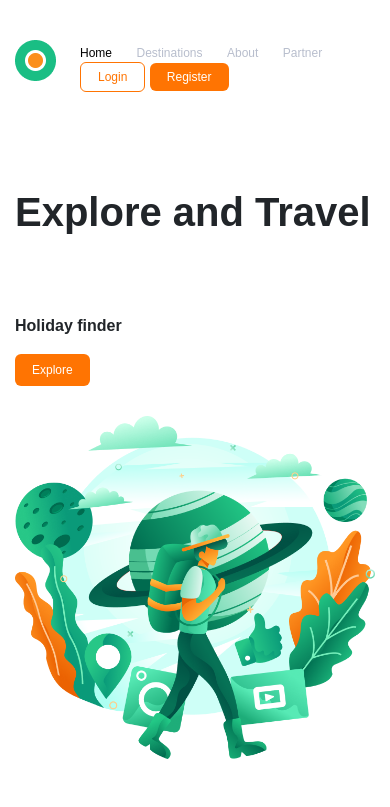
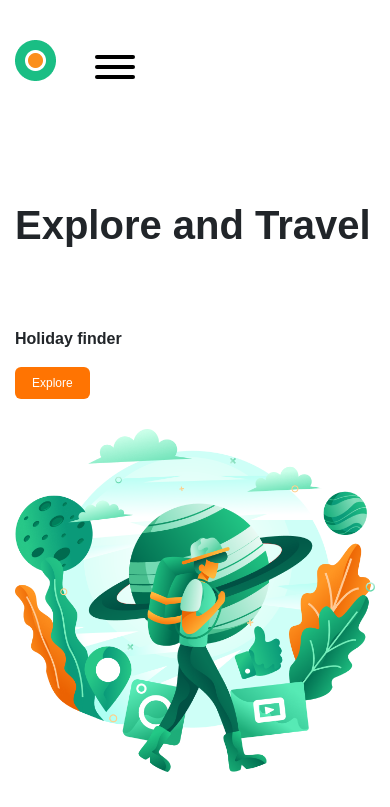
Before and after one commit to Ricardo-sousa-oliveira/tour-and-travel-website, a website: page app/index.html in a window 390 px wide. Shown: the top 807 px of the page. Drawn offline with nearby package versions, Linux system fonts and the light colour scheme; a web font is replaced by a local one.

Commit message:
create(nav__hamburger and opinions:focus) create hamburger menu and pseudo class opinions: focus

```diff
--- a/app/index.html
+++ b/app/index.html
@@ -18,12 +18,21 @@
             <img class="logo" src="/src/img/logo.png" alt="" />
           </div>
           <div class="col-10 col-md-7">
+            <div class="nav__hamburger">
+              <button class="hamburger hamburger--arrowturn-r" type="button">
+                <span class="hamburger-box">
+                  <span class="hamburger-inner"></span>
+                </span>
+              </button>
+              <nav style="display: none;">
                 <a class="nav__link nav__link--active" href="javascript:;">Home</a>
                 <a class="nav__link" href="javascript:;">Destinations</a>
                 <a class="nav__link" href="javascript:;">About</a>
                 <a class="nav__link" href="javascript:;">Partner</a>
                 <a class="button button--inverted" href="javascript:;">Login</a>
                 <a class="button" href="javascript:;">Register</a>
+              </nav>
+            </div>
           </div>
         </div>
       </div>
@@ -234,6 +243,7 @@
     <script src="src/js/bootstrap.js"></script>
     <script type="text/javascript" src="//cdn.jsdelivr.net/npm/slick-carousel@1.8.1/slick/slick.min.js"></script>
     <script src="src/js/slick.js"></script>
+    <script src="src/js/hamburger.js"></script>
 
   </body>
 </html>
--- /dev/null
+++ b/app/src/js/hamburger.js
@@ -0,0 +1,8 @@
+$(function() {
+  console.log( "ready!" );
+  $('.hamburger--arrowturn-r').on('click', function(){
+    $(this).toggleClass('is-active');
+    $(this).parent().find('nav').slideToggle();
+
+  });
+});
--- a/app/src/sass/componets/nav.scss
+++ b/app/src/sass/componets/nav.scss
@@ -1,12 +1,85 @@
 .nav {
   display: flex;
-  flex-direction: column;
-  align-items: baseline;
+  flex-direction: flex-end;
+  align-items: flex-end;
   padding-top: 20px;
   margin-top: 20px;
 
+  &__hamburger {
+    .hamburger {
+      padding: 15px 15px;
+      display: inline-block;
+      cursor: pointer;
+      transition-property: opacity, filter;
+      transition-duration: 0.15s;
+      transition-timing-function: linear;
+      font: inherit;
+      color: inherit;
+      text-transform: none;
+      background-color: transparent;
+      border: 0;
+      margin: 0;
+      overflow: visible; }
+      .hamburger:hover {
+        opacity: 0.7; }
+      .hamburger.is-active:hover {
+        opacity: 0.7; }
+      .hamburger.is-active .hamburger-inner,
+      .hamburger.is-active .hamburger-inner::before,
+      .hamburger.is-active .hamburger-inner::after {
+        background-color: #000; }
+
+    .hamburger-box {
+      width: 40px;
+      height: 24px;
+      display: inline-block;
+      position: relative; }
+
+    .hamburger-inner {
+      display: block;
+      top: 50%;
+      margin-top: -2px; }
+      .hamburger-inner, .hamburger-inner::before, .hamburger-inner::after {
+        width: 40px;
+        height: 4px;
+        background-color: #000;
+        border-radius: 4px;
+        position: absolute;
+        transition-property: transform;
+        transition-duration: 0.15s;
+        transition-timing-function: ease; }
+      .hamburger-inner::before, .hamburger-inner::after {
+        content: "";
+        display: block; }
+      .hamburger-inner::before {
+        top: -10px; }
+      .hamburger-inner::after {
+        bottom: -10px; }
+
+    /*
+       * Arrow Turn
+       */
+    .hamburger--arrowturn.is-active .hamburger-inner {
+      transform: rotate(-180deg); }
+      .hamburger--arrowturn.is-active .hamburger-inner::before {
+        transform: translate3d(8px, 0, 0) rotate(45deg) scale(0.7, 1); }
+      .hamburger--arrowturn.is-active .hamburger-inner::after {
+        transform: translate3d(8px, 0, 0) rotate(-45deg) scale(0.7, 1); }
+
+    /*
+       * Arrow Turn Right
+       */
+    .hamburger--arrowturn-r.is-active .hamburger-inner {
+      transform: rotate(-180deg); }
+      .hamburger--arrowturn-r.is-active .hamburger-inner::before {
+        transform: translate3d(-8px, 0, 0) rotate(-45deg) scale(0.7, 1); }
+      .hamburger--arrowturn-r.is-active .hamburger-inner::after {
+        transform: translate3d(-8px, 0, 0) rotate(45deg) scale(0.7, 1); }
+
+  }
+
   &__link {
-    font-size: 12px;
+    font-size: 14px;
     padding-right: 20px;
     text-decoration: none;
     color: $grey;
--- a/app/src/sass/componets/opinions.scss
+++ b/app/src/sass/componets/opinions.scss
@@ -39,5 +39,9 @@
     background: transparent;
     margin-top: 6px;
     margin-left: 9px;
+
+    &:focus {
+      outline: none;
+    }
   }
 }
--- a/package.json
+++ b/package.json
@@ -14,6 +14,7 @@
     "browser-sync": "^2.26.7",
     "gulp": "^4.0.2",
     "gulp-sass": "^4.0.2",
+    "hamburgers": "^1.1.3",
     "jquery": "^3.4.1",
     "popper.js": "^1.16.1",
     "slick-carousel": "^1.8.1"
```
Also changed, not shown: app/src/css/style.css, 1 other file. Lines whose indentation alone changed are shown as unchanged.
